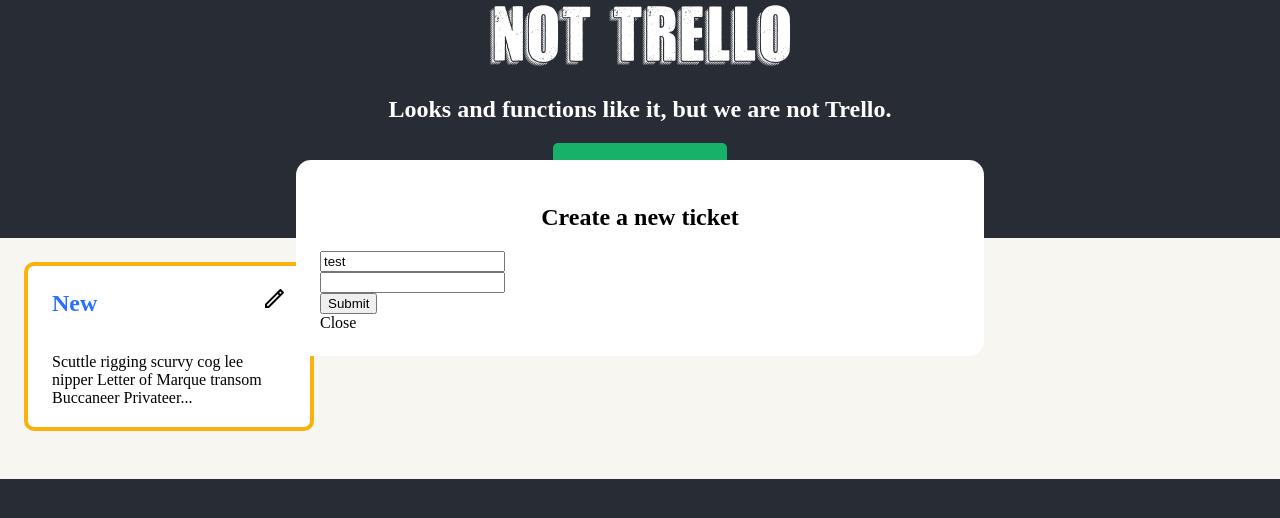
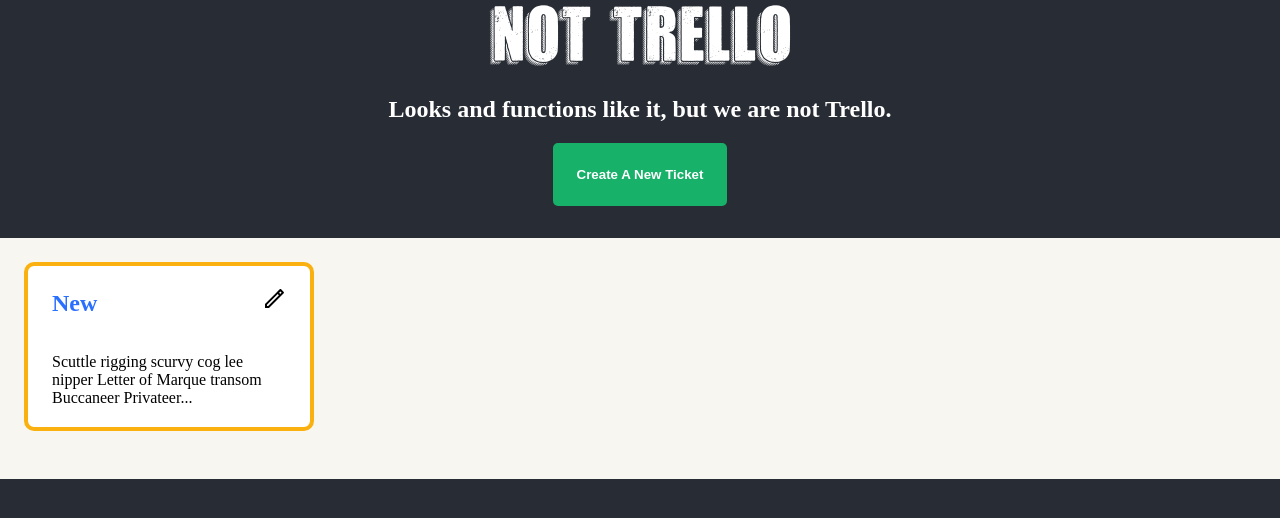
Before and after one commit to WesloTheWeb/Not-Trello, a React (Create React App) app: page / in a window 1280 px wide. Shown: the top 518 px of the page. Built offline with nearby package versions, Linux system fonts and the light colour scheme.

Commit message:
Context API implemented for shared state

```diff
--- a/src/App.js
+++ b/src/App.js
@@ -1,16 +1,25 @@
+import React, { useState } from 'react';
 import './App.css';
 import Header from './components/Header/Header';
 import Board from './containers/Board/Board';
 import CreateTicketModal from './containers/CreateTicketModal/CreateTicketModal';
+import { ModalContext } from './Contexts/ModalContext';
 
 function App() {
+
+  const [modal, isModal] = useState(false);
+
   return (
-      <div className="App">
+    <div className="App">
+      <ModalContext.Provider value={{modal, isModal}}>
         <Header />
         <Board />
-        <CreateTicketModal />
-      </div>
-   );
+        {modal ?
+          <CreateTicketModal /> : null
+        }
+      </ModalContext.Provider>
+    </div>
+  );
 }
 
 export default App;
--- /dev/null
+++ b/src/Contexts/ModalContext.js
@@ -0,0 +1,3 @@
+import { createContext } from "react";
+
+export const ModalContext = createContext({});
--- a/src/components/BoardButton/BoardButton.js
+++ b/src/components/BoardButton/BoardButton.js
@@ -1,13 +1,15 @@
-import React, { useState } from 'react';
-import CreateTicketModal from '../../containers/CreateTicketModal/CreateTicketModal';
+import React, { useContext } from 'react';
+import { ModalContext } from '../../Contexts/ModalContext';
 import classes from './BoardButton.module.css';
 
 const { createTicket } = classes;
 
 const BoardButton = ({ name }) => {
 
+    const {isModal} = useContext(ModalContext);
+
     const handleClick = () => {
-        console.log('Clicked');
+        return isModal(true);
     }
 
     return (
--- a/src/containers/createTicketModal/CreateTicketModal.module.css
+++ b/src/containers/createTicketModal/CreateTicketModal.module.css
@@ -20,3 +20,12 @@
 .modalContainer input {
     display: block;
 }
+
+.closeButton {
+    background-color: #AA0000;
+    color: var(--white);
+}
+
+.closeButton:hover {
+    cursor: pointer;
+}
--- a/src/containers/createTicketModal/createTicketModal.js
+++ b/src/containers/createTicketModal/createTicketModal.js
@@ -1,15 +1,21 @@
-import React, { useState } from 'react';
+import React, { useContext } from 'react';
+import { ModalContext } from '../../Contexts/ModalContext';
 import { useForm } from "react-hook-form";
 import classes from './CreateTicketModal.module.css';
 
+const { modalContainer, closeButton } = classes;
+
+
 const CreateTicketModal = (props) => {
 
-    const { modalContainer } = classes;
-
-    const [createTicketOpen, isCreateTicketOpen] = useState(false);
+    const { isModal } = useContext(ModalContext);
 
     const { register, handleSubmit, watch, formState: { errors } } = useForm();
     const onSubmit = data => console.log(data);
+
+    const handleClose = () => {
+        return isModal(false);
+    }
 
     console.log(watch("example")); // watch input value by passing the name of it
 
@@ -24,9 +30,10 @@
             <input {...register("exampleRequired", { required: true })} />
             {/* errors will return when field validation fails  */}
             {errors.exampleRequired && <span>This field is required</span>}
-
-            <input type="submit" />
-            <div>Close</div>
+            <div>
+                <button type="submit">Submit</button>
+                <button className={closeButton} onClick={handleClose}>Close</button>
+            </div>
         </form>
     );
 };
```
